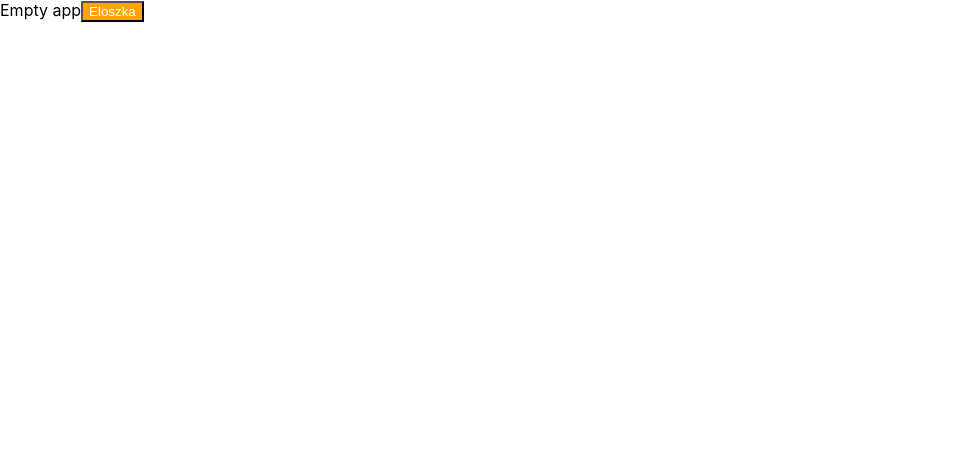
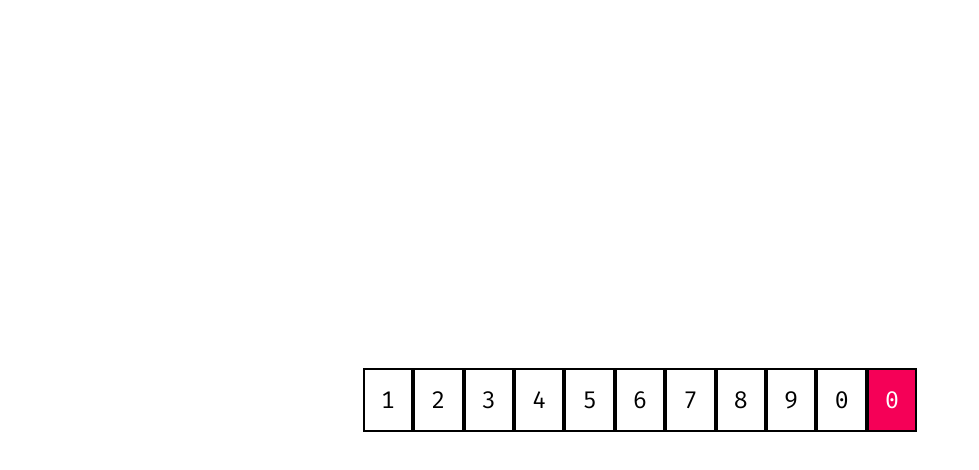
Before and after one commit to musial-adam/calculator, a React (Create React App) app: page / in a window 1280 px wide. Shown: the top 470 px of the page, without its empty margins (0-979 px from the left). Built offline with nearby package versions, Linux system fonts and the light colour scheme.

Commit message:
add basic styling and wrapper component

```diff
--- a/public/index.html
+++ b/public/index.html
@@ -9,7 +9,8 @@
       manifest.json provides metadata used when your web app is added to the
       homescreen on Android. See https://developers.google.com/web/fundamentals/web-app-manifest/
     -->
-    <link rel="manifest" href="%PUBLIC_URL%/manifest.json">
+		<link rel="manifest" href="%PUBLIC_URL%/manifest.json">
+		<link href="https://fonts.googleapis.com/css?family=Fira+Mono" rel="stylesheet">
     <!--
       Notice the use of %PUBLIC_URL% in the tags above.
       It will be replaced with the URL of the `public` folder during the build.
--- a/src/App.js
+++ b/src/App.js
@@ -1,14 +1,24 @@
 import React, { Component } from 'react';
 import Button from './components/button';
+import Wrapper from './components/wrapper';
 
 
 class App extends Component {
   render() {
     return (
-      <div>
-				Empty app
-				<Button>My button!</Button>
-      </div>
+      <Wrapper>
+				<Button number>1</Button>
+				<Button number>2</Button>
+				<Button number>3</Button>
+				<Button number>4</Button>
+				<Button number>5</Button>
+				<Button number>6</Button>
+				<Button number>7</Button>
+				<Button number>8</Button>
+				<Button number>9</Button>
+				<Button number>0</Button>
+				<Button >0</Button>
+      </Wrapper>
     );
   }
 }
--- a/src/components/button.js
+++ b/src/components/button.js
@@ -3,13 +3,17 @@ import styled from 'styled-components';
 
 
 const StyledButton = styled.button`
-	background-color: ${props => props.number ? 'grey' : 'orange'};
-	color: white;
+	background-color: ${props => props.number ? 'white' : '#f50057'};
+	color: ${props => props.number ? 'black' : 'white'};
+	font-family: 'Fira Mono', monospace;
+	font-size: 24px;
+	padding: 1rem;
+	border: 2px solid black;
 `;
 
 const Button = (props) => {
 	return (
-		<StyledButton>Eloszka</StyledButton>
+		<StyledButton number={props.number}>{props.children}</StyledButton>
 	);
 };
 
--- /dev/null
+++ b/src/components/wrapper.js
@@ -0,0 +1,11 @@
+// import React from 'react';
+import styled from 'styled-components';
+
+const Wrapper = styled.div`
+	display: flex;
+	justify-content: center;
+	align-items: center;
+	height: 100vh;
+`;
+
+export default Wrapper;
--- a/src/index.css
+++ b/src/index.css
@@ -1,14 +1,14 @@
 body {
-  margin: 0;
-  padding: 0;
-  font-family: -apple-system, BlinkMacSystemFont, "Segoe UI", "Roboto", "Oxygen",
+	margin: 0;
+	padding: 0;
+	/* font-family: -apple-system, BlinkMacSystemFont, "Segoe UI", "Roboto", "Oxygen",
     "Ubuntu", "Cantarell", "Fira Sans", "Droid Sans", "Helvetica Neue",
-    sans-serif;
-  -webkit-font-smoothing: antialiased;
-  -moz-osx-font-smoothing: grayscale;
+		sans-serif; */
+	font-family: 'Fira Mono', monospace;
+	-webkit-font-smoothing: antialiased;
+	-moz-osx-font-smoothing: grayscale;
 }
 
 code {
-  font-family: source-code-pro, Menlo, Monaco, Consolas, "Courier New",
-    monospace;
+	font-family: source-code-pro, Menlo, Monaco, Consolas, "Courier New", monospace;
 }
```
